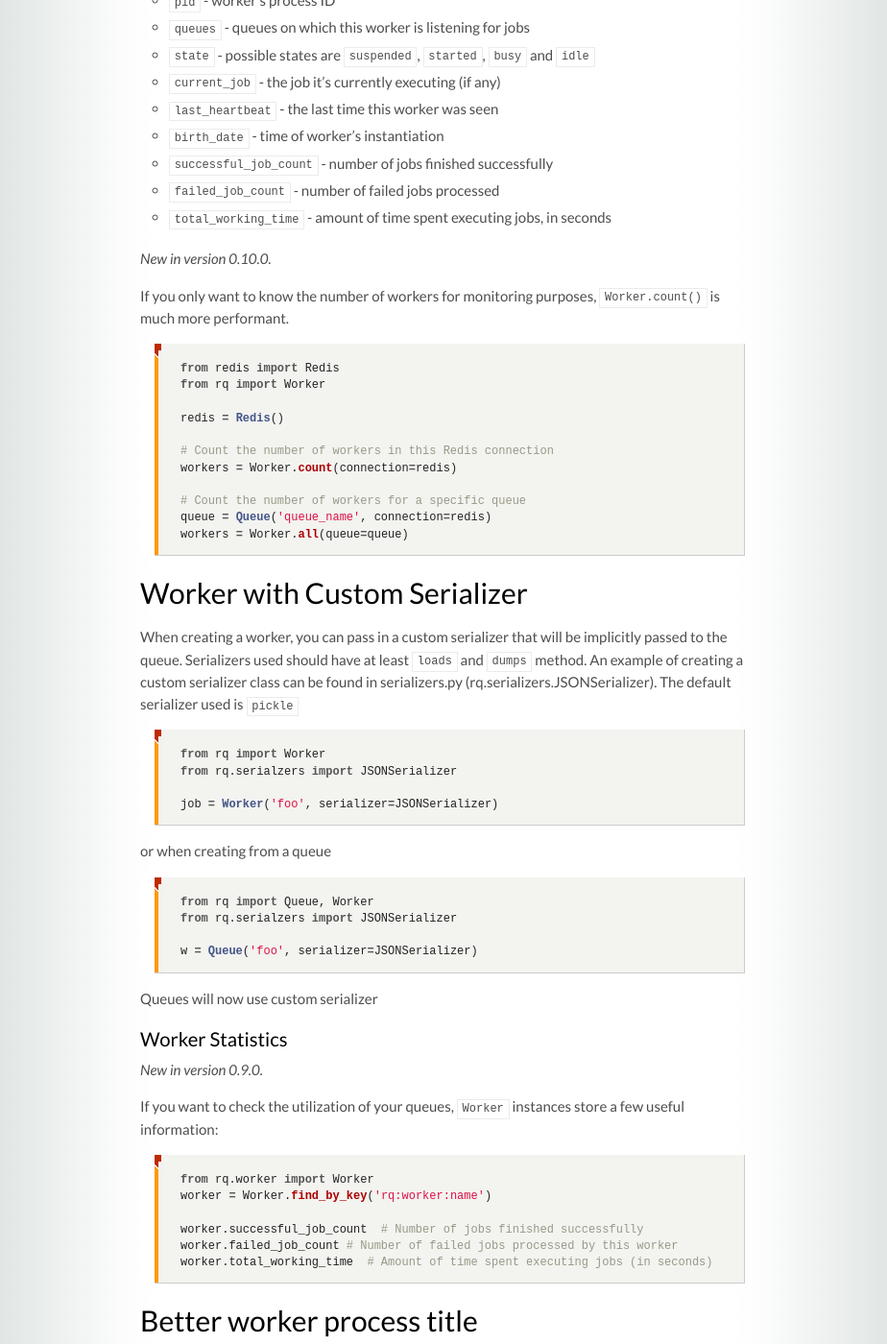
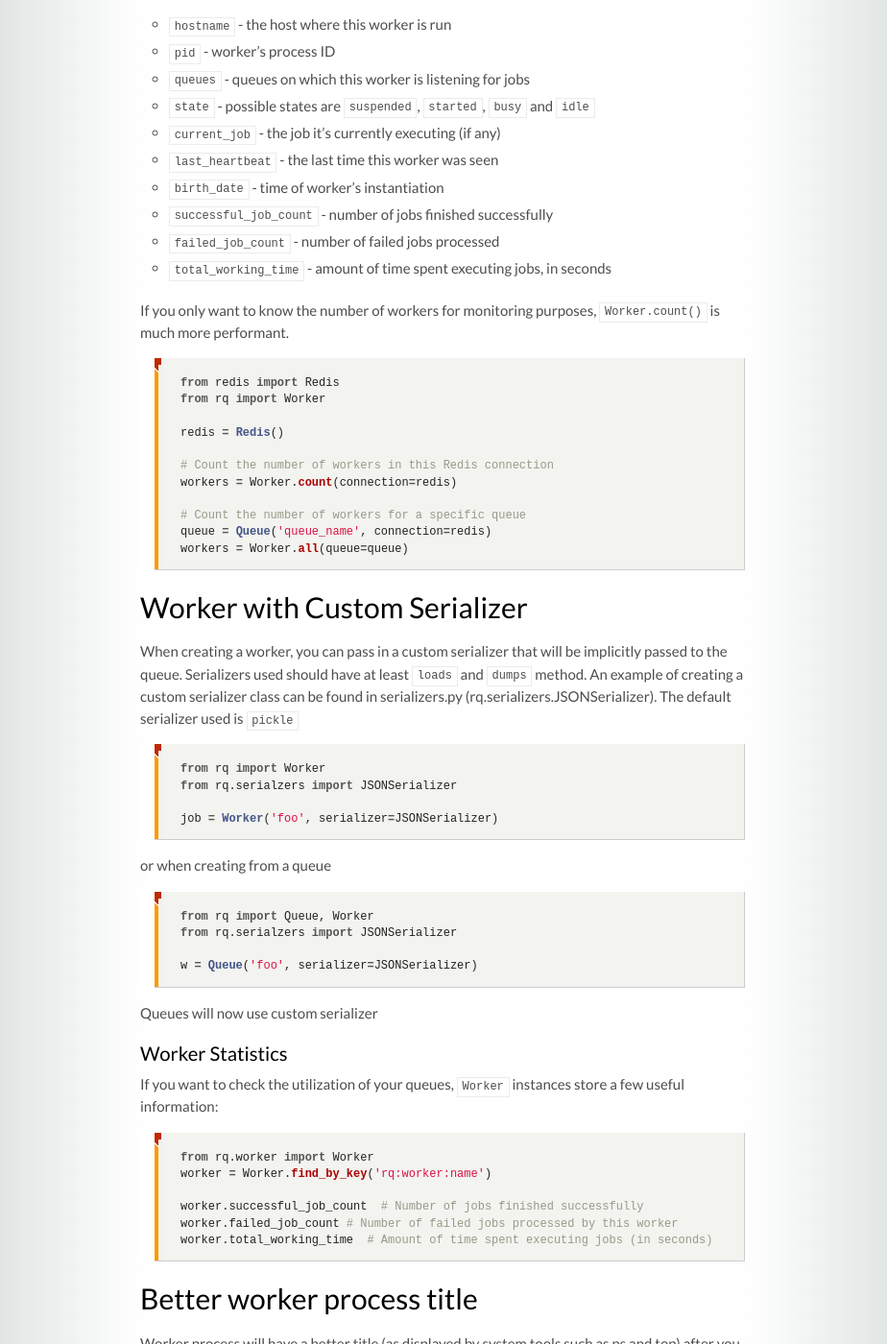
Before and after one commit to rq/rq, a Jekyll site: the page built from docs/docs/workers.md, in a window 1280 px wide and 1400 px high, scrolled down 3556 px. Shown: the whole window at 96% size, without its empty margins (179-1103 px from the left). Built offline with Jekyll 4.4.1, drawn with Linux system fonts in a browser that asks for light colours; some web fonts are replaced; comment, search, counter and statistics services are not loaded; some of the changed text lies outside the part shown.

```diff
--- a/docs/docs/workers.md
+++ b/docs/docs/workers.md
@@ -184,8 +186,6 @@
 * `failed_job_count` - number of failed jobs processed
 * `total_working_time` - amount of time spent executing jobs, in seconds
 
-_New in version 0.10.0._
-
 If you only want to know the number of workers for monitoring purposes,
 `Worker.count()` is much more performant.
 
@@ -230,8 +230,6 @@
 
 
 ### Worker Statistics
-
-_New in version 0.9.0._
 
 If you want to check the utilization of your queues, `Worker` instances
 store a few useful information:
```
Also changed, not shown: other parts of docs/docs/workers.md (+2 -0 lines).
